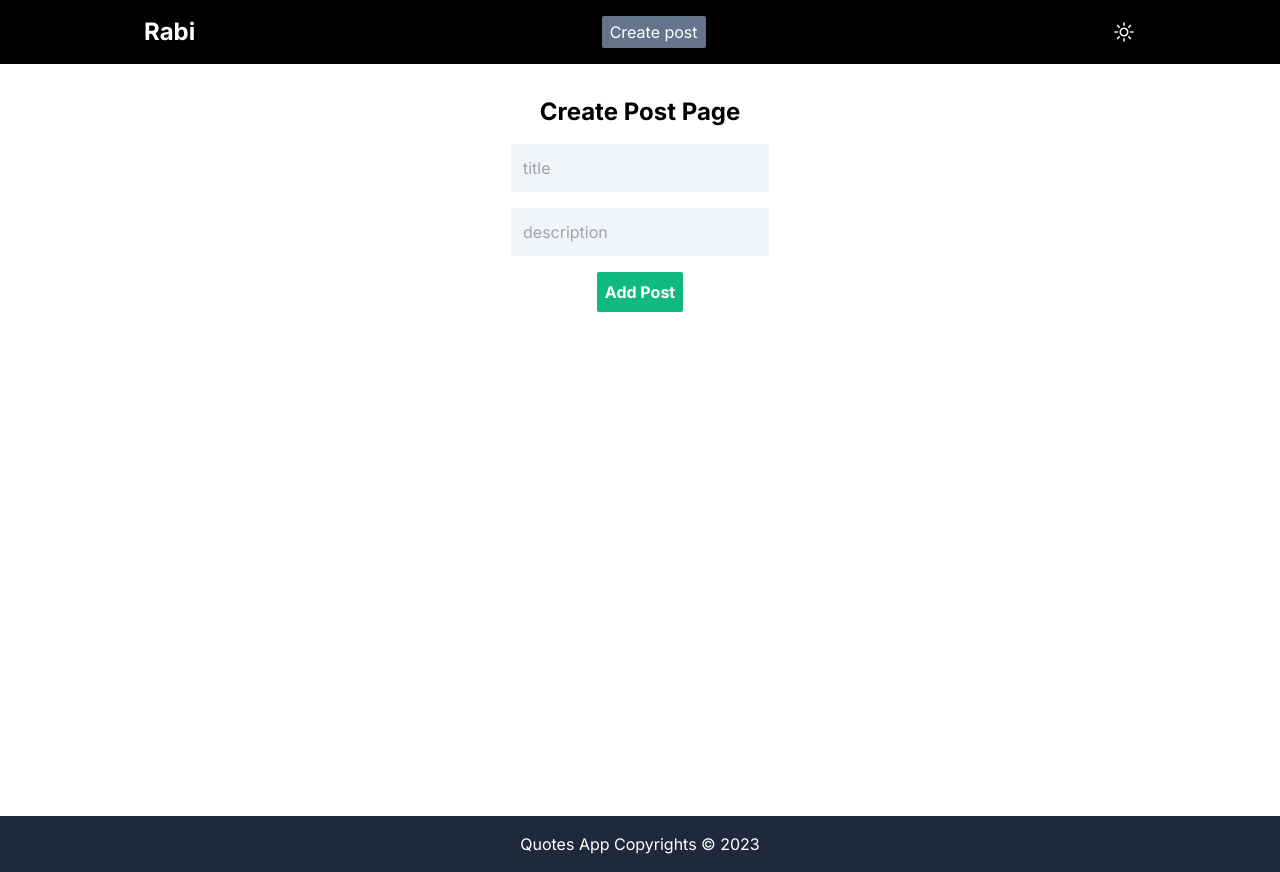
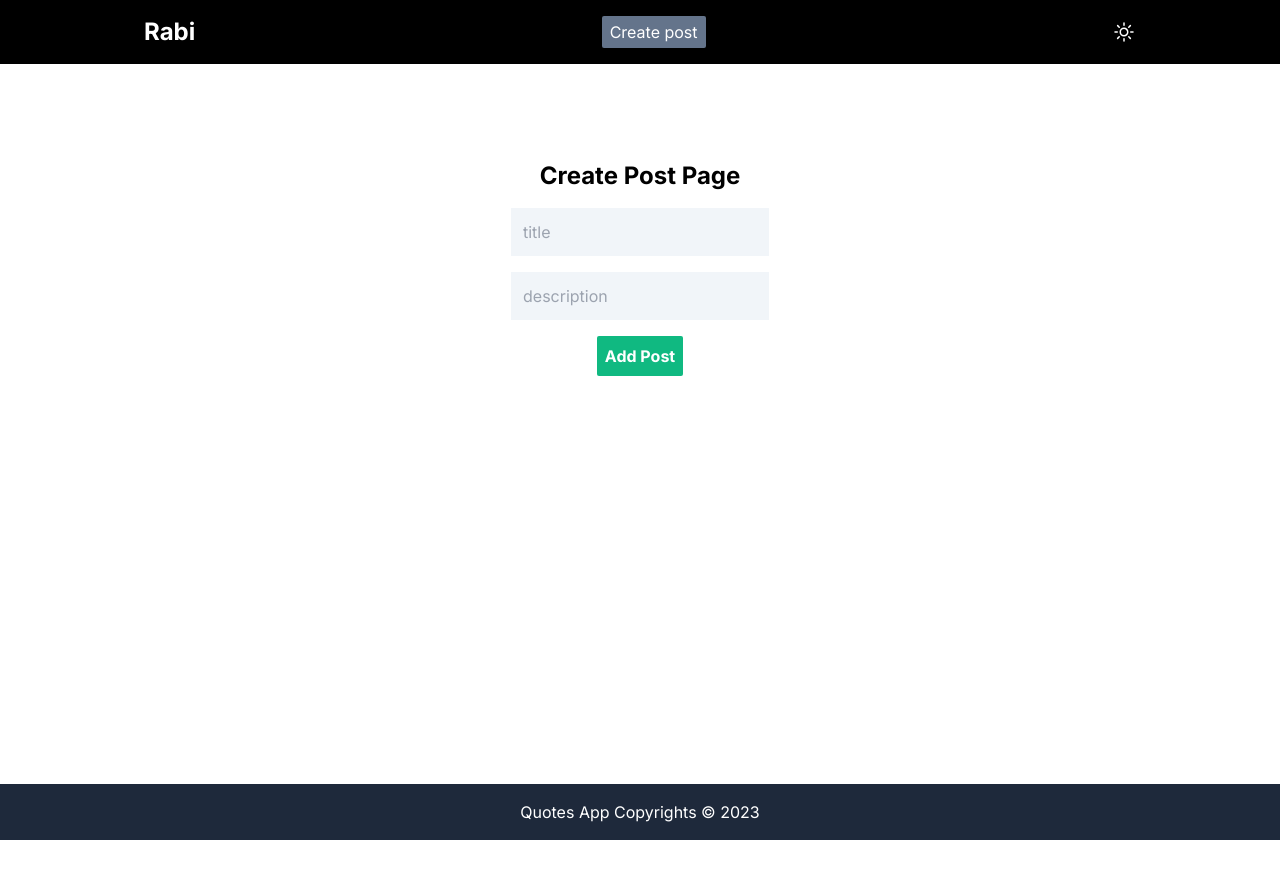
Before and after one commit to MuhammadRabi/auth-demo, a Next.js app: page /addPost in a window 1280 px wide. After the commit the page ends 840 px from the top, so only its background shows below. Built offline with nearby package versions, Linux system fonts and the light colour scheme.

Commit message:
fix add post inputs and margins

```diff
--- a/app/addPost/page.tsx
+++ b/app/addPost/page.tsx
@@ -38,7 +38,7 @@ const AddPost = () => {
     }
   }
   return (
-    <section className="my-8 text-center w-full">
+    <section className="py-24 text-center w-full">
       <div className="font-bold capitalize mb-4 text-2xl">create post page</div>
       <form onSubmit={handleSubmit} className="flex flex-col space-y-4">
         <div className="space-x-4">
@@ -47,7 +47,7 @@ const AddPost = () => {
             value={title}
             placeholder="title"
             onChange={(e) => setTitle(e.target.value)}
-            className="bg-slate-100 p-3"
+            className="bg-slate-100 p-3 dark:bg-slate-600 dark:text-white"
           />
         </div>
         <div className="space-x-4">
@@ -56,7 +56,7 @@ const AddPost = () => {
             value={description}
             placeholder="description"
             onChange={(e) => setDescription(e.target.value)}
-            className="bg-slate-100 p-3"
+            className="bg-slate-100 p-3 dark:bg-slate-600 dark:text-white"
           />
         </div>
         <button
--- a/components/EditForm.tsx
+++ b/components/EditForm.tsx
@@ -35,7 +35,7 @@ const EditForm = ({ id, title, description }: typeProps) => {
   }
 
   return (
-    <section className="my-8 text-center w-full">
+    <section className="py-24 text-center w-full">
       <form onSubmit={handleSubmit} className="flex flex-col space-y-4">
         <div className="space-x-4">
           <input
```
